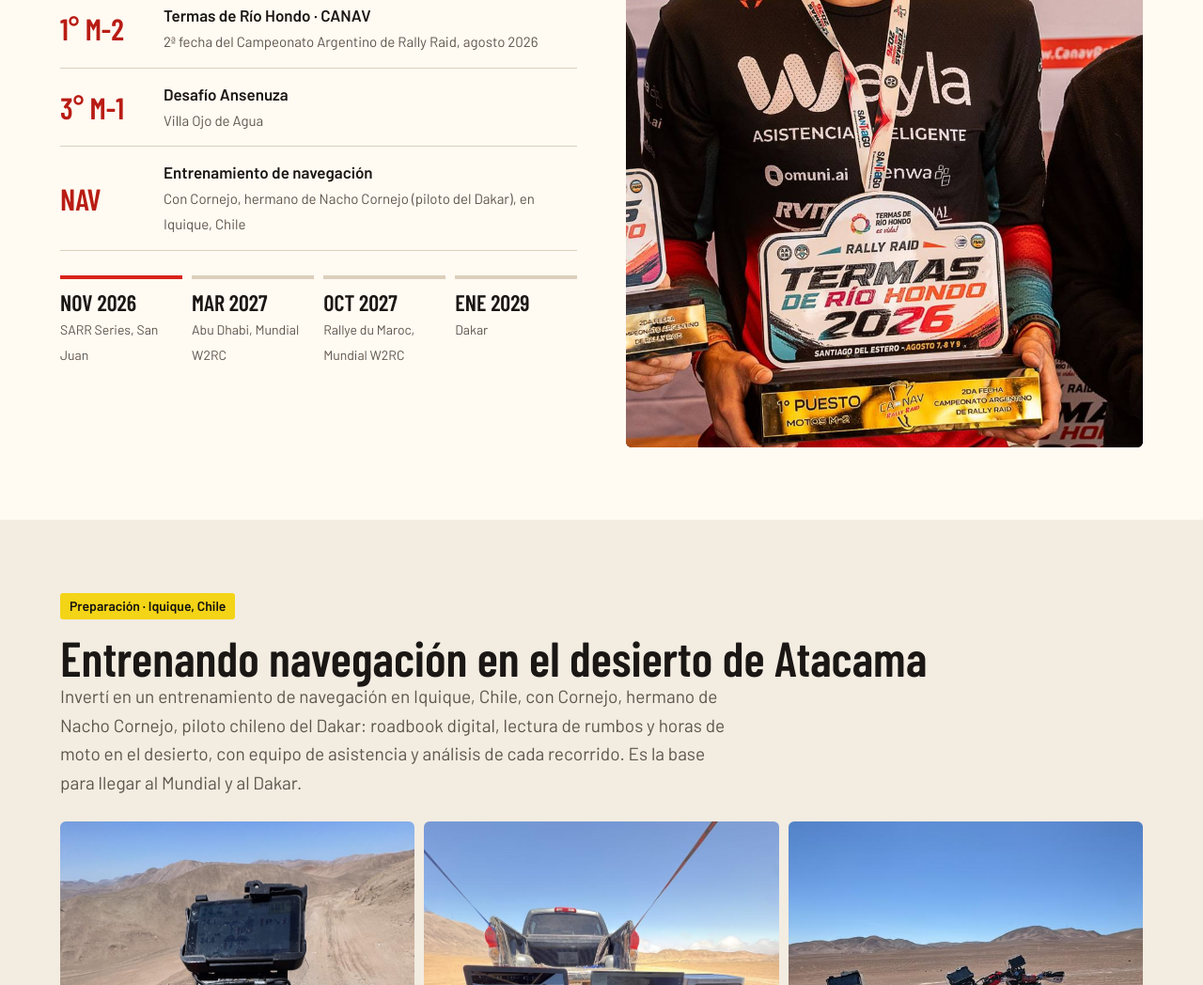
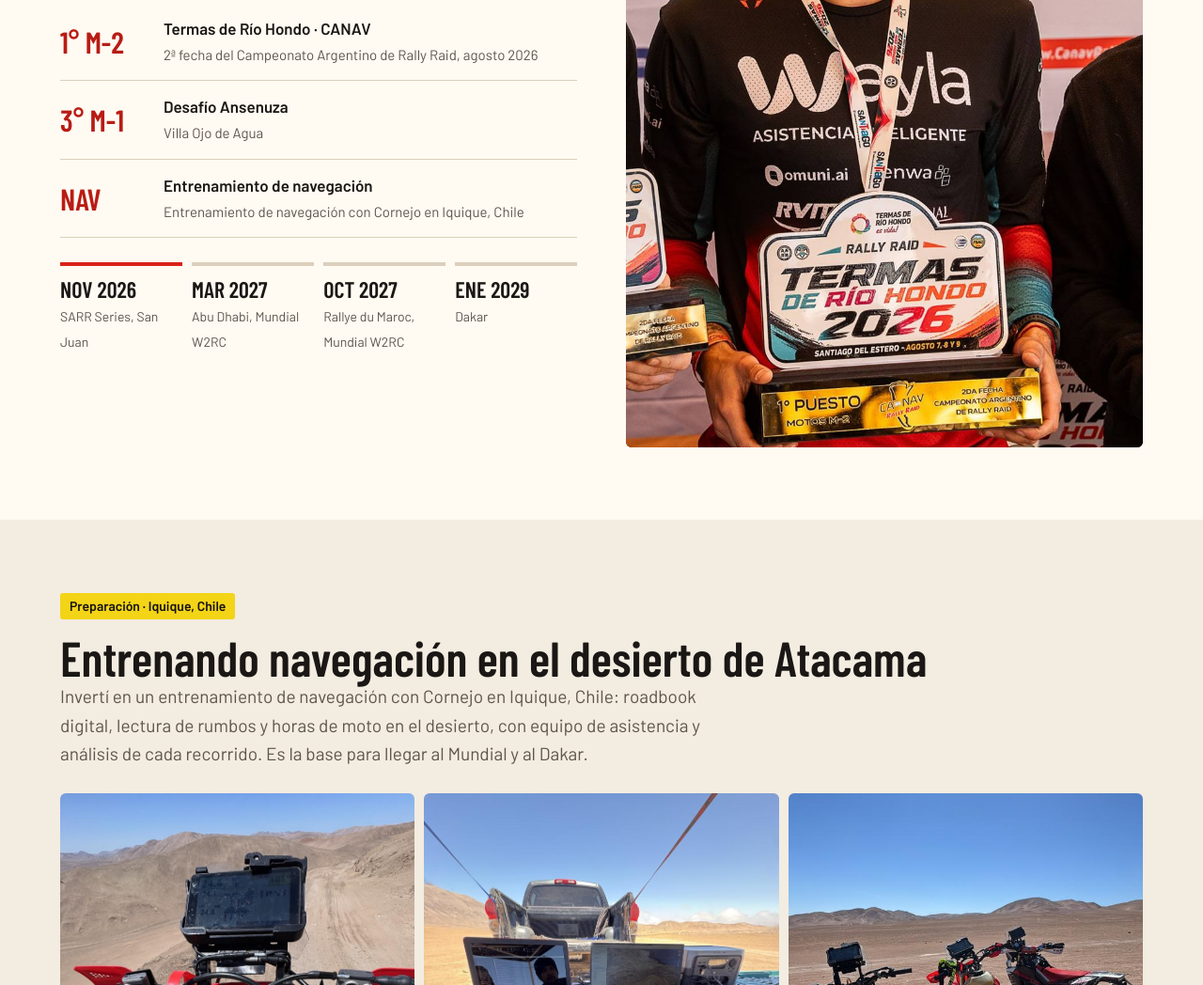
Before and after one commit to glefprop/loreghionerally, a plain HTML site: page index.html in a window 1280 px wide. Shown: the part 3036-4084 px from the top of the page at 94% size. Drawn offline with nearby package versions, Linux system fonts and the light colour scheme; a web font is replaced by a local one.

Commit message:
Cornejo: texto simple
Co-Authored-By: Claude Opus 5.5 <noreply@anthropic.com>
Claude-Session: https://claude.ai/code/session_01XgJQkpUzMcBknpSU8D8cTV

```diff
--- a/index.html
+++ b/index.html
@@ -190,7 +190,7 @@ table.stack td{border:0;padding:0}table.stack td.n{grid-row:span 2}table.stack t
 <ul class="res">
 <li><span class="p">1° M-2</span><div><b>Termas de Río Hondo · CANAV</b><span>2ª fecha del Campeonato Argentino de Rally Raid, agosto 2026</span></div></li>
 <li><span class="p">3° M-1</span><div><b>Desafío Ansenuza</b><span>Villa Ojo de Agua</span></div></li>
-<li><span class="p">NAV</span><div><b>Entrenamiento de navegación</b><span>Con Cornejo, hermano de Nacho Cornejo (piloto del Dakar), en Iquique, Chile</span></div></li>
+<li><span class="p">NAV</span><div><b>Entrenamiento de navegación</b><span>Entrenamiento de navegación con Cornejo en Iquique, Chile</span></div></li>
 </ul>
 <div class="road" aria-label="Hoja de ruta">
 <div class="on"><b>NOV 2026</b><span>SARR Series, San Juan</span></div>
@@ -205,7 +205,7 @@ table.stack td{border:0;padding:0}table.stack td.n{grid-row:span 2}table.stack t
 <section class="band" id="preparacion"><div class="wrap">
 <span class="tag">Preparación · Iquique, Chile</span>
 <h2>Entrenando navegación en el desierto de Atacama</h2>
-<p class="lede">Invertí en un entrenamiento de navegación en Iquique, Chile, con Cornejo, hermano de Nacho Cornejo, piloto chileno del Dakar: roadbook digital, lectura de rumbos y horas de moto en el desierto, con equipo de asistencia y análisis de cada recorrido. Es la base para llegar al Mundial y al Dakar.</p>
+<p class="lede">Invertí en un entrenamiento de navegación con Cornejo en Iquique, Chile: roadbook digital, lectura de rumbos y horas de moto en el desierto, con equipo de asistencia y análisis de cada recorrido. Es la base para llegar al Mundial y al Dakar.</p>
 <div class="nav3">
 <img src="img/nav-roadbook.jpg" alt="Vista desde la moto con el roadbook digital en el desierto de Iquique" loading="lazy">
 <img src="img/nav-equipo.jpg" alt="Análisis de recorridos en las computadoras junto a la camioneta de asistencia" loading="lazy">
```
